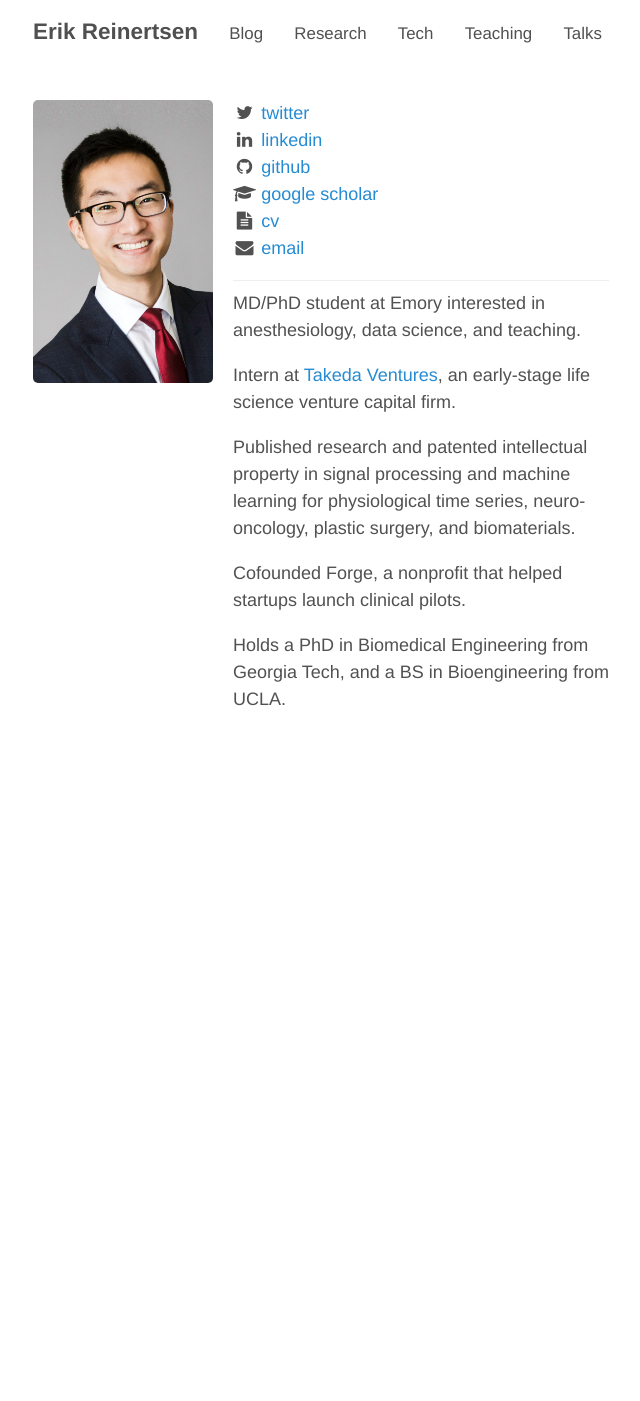
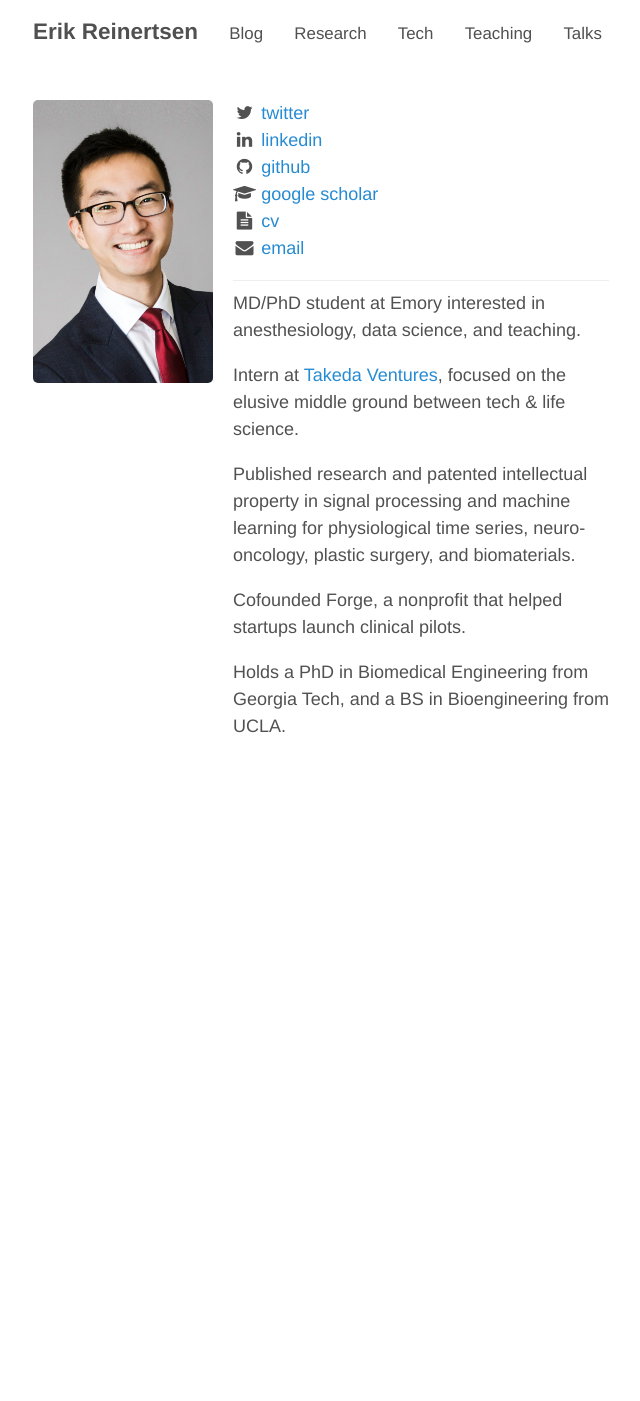
Before and after one commit to erikr/erikr.github.io, a Jekyll site: the page built from index.md, in a window 1280 px wide. Shown: the whole page, without its empty margins (319-959 px from the left). Built offline with Jekyll 4.4.1, drawn with Linux system fonts in a browser that asks for light colours; nearby versions of some CDN libraries.

Commit message:
revised bio

```diff
--- a/index.md
+++ b/index.md
@@ -27,7 +27,7 @@ $("#email").attr("href", "mailto:" + email_address).html("email");
 
 MD/PhD student at Emory interested in anesthesiology, data science, and teaching.
 
-Intern at [Takeda Ventures](http://takedaventures.com), an early-stage life science venture capital firm.
+Intern at [Takeda Ventures](http://takedaventures.com), focused on the elusive middle ground between tech & life science.
 
 Published research and patented intellectual property in signal processing and machine learning for physiological time series, neuro-oncology, plastic surgery, and biomaterials.
 
```
